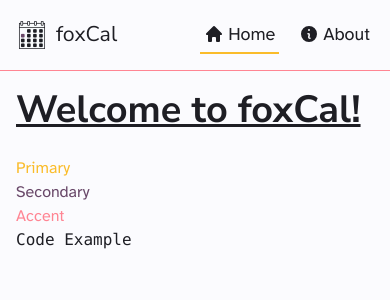
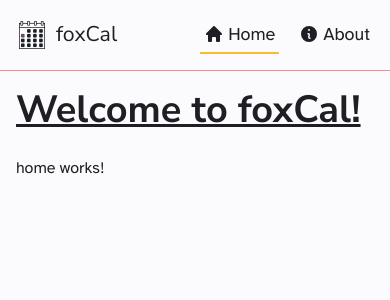
Before and after one commit to WNTR-Software/foxCal, an Angular app in the folder frontend/: page / in a window 390 px wide. Shown: the top 300 px of the page. Built offline with nearby package versions, Linux system fonts and the light colour scheme; a web font is replaced by a local one.

Commit message:
added home view

```diff
--- a/frontend/src/app/app.routes.ts
+++ b/frontend/src/app/app.routes.ts
@@ -1,3 +1,10 @@
 import { Routes } from "@angular/router";
+import { HomeView } from "./views/home/home.view";
 
-export const routes: Routes = [];
+export const routes: Routes = [
+	{
+		title: "foxCal",
+		path: "",
+		component: HomeView,
+	},
+];
--- a/frontend/src/app/app.ts
+++ b/frontend/src/app/app.ts
@@ -1,4 +1,4 @@
-import { Component, signal } from "@angular/core";
+import { Component } from "@angular/core";
 import { RouterOutlet } from "@angular/router";
 import { BaseLayout } from "~/layouts/base/base.layout";
 
@@ -7,22 +7,10 @@ import { BaseLayout } from "~/layouts/base/base.layout";
 	imports: [RouterOutlet, BaseLayout],
 	template: `
 		<app-base>
-			<h1
-				class="text-3xl lg:text-5xl mb-6 font-bold underline font-title"
-			>
-				Welcome to {{ title() }}!
-			</h1>
-
-			<p class="text-primary">Primary</p>
-			<p class="text-secondary">Secondary</p>
-			<p class="text-accent">Accent</p>
-			<pre class="font-mono">Code Example</pre>
-
 			<router-outlet />
 		</app-base>
 	`,
 	styles: [],
 })
 export class App {
-	protected readonly title = signal("foxCal");
 }
--- /dev/null
+++ b/frontend/src/app/views/home/home.view.html
@@ -0,0 +1,5 @@
+<h1 class="text-3xl lg:text-5xl mb-6 font-bold underline font-title">
+	Welcome to foxCal!
+</h1>
+
+<p>home works!</p>
--- /dev/null
+++ b/frontend/src/app/views/home/home.view.ts
@@ -0,0 +1,10 @@
+import { Component } from '@angular/core';
+import {BaseLayout} from "~/layouts/base/base.layout";
+
+@Component({
+	selector: "app-home",
+	imports: [BaseLayout],
+	templateUrl: "./home.view.html",
+	styles: ``,
+})
+export class HomeView {}
```
